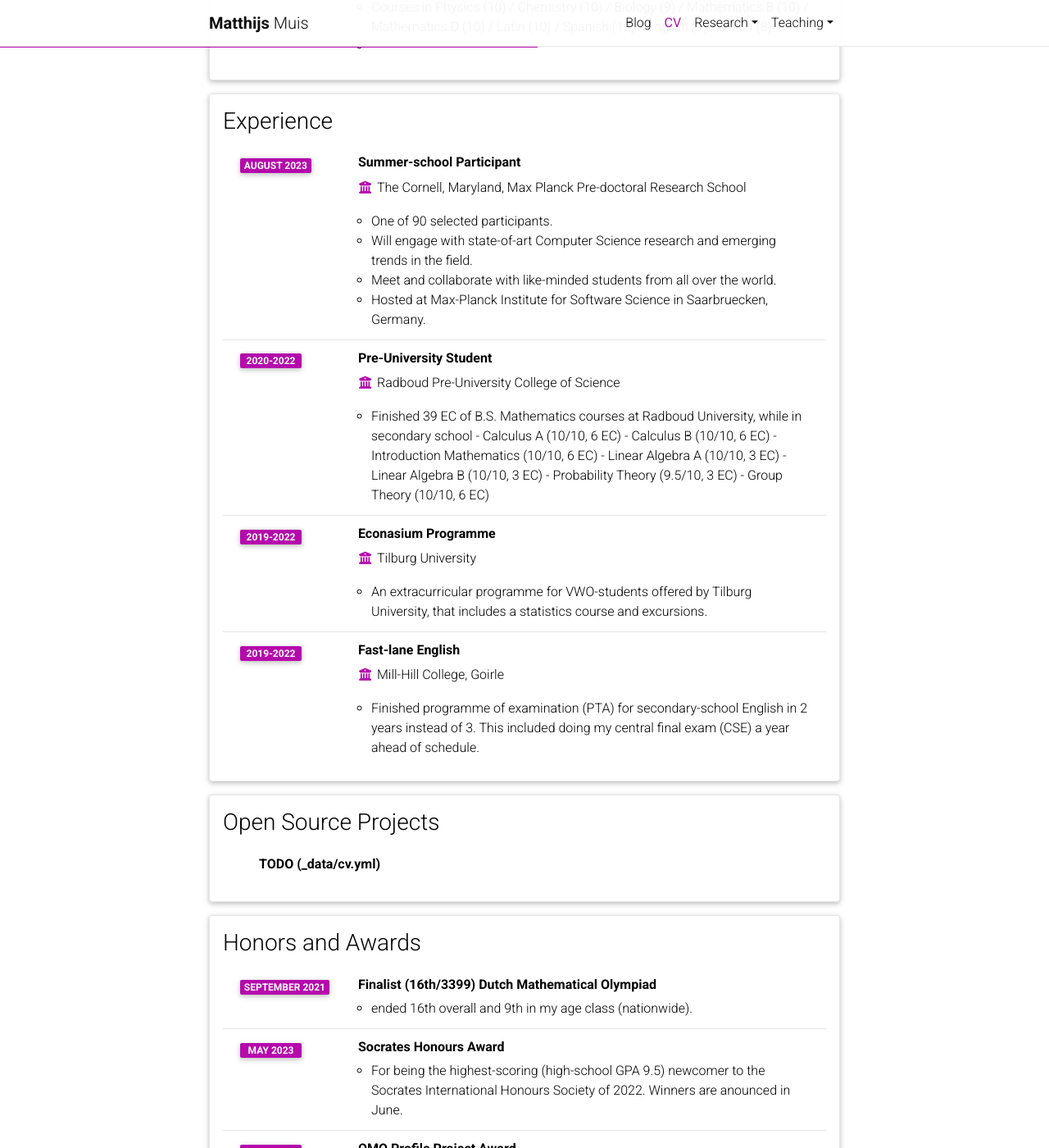
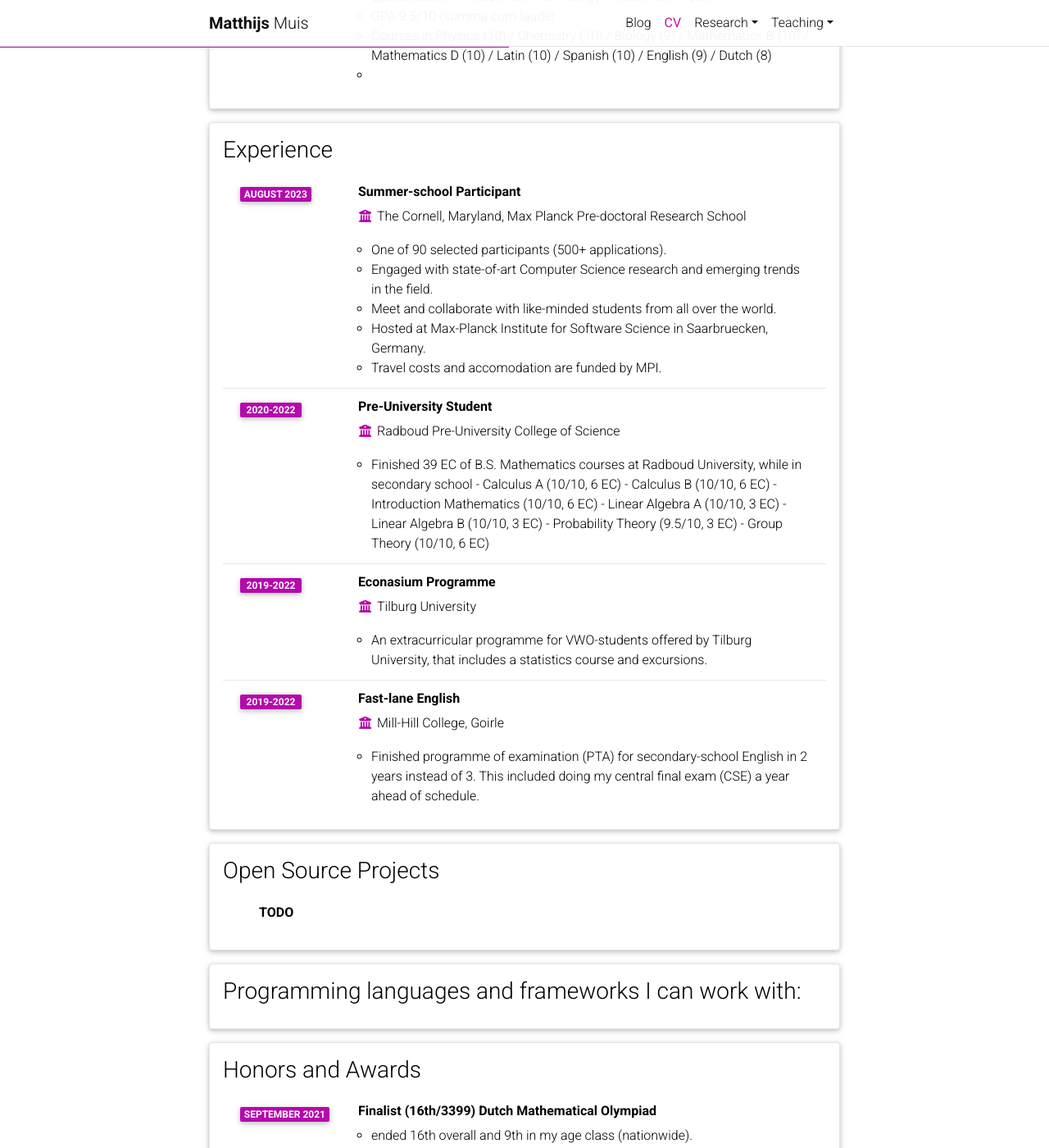
Before and after one commit to MatthijsMu/old-site, a Jekyll site: the page built from _pages/cv.md, in a window 1280 px wide and 1400 px high, scrolled down 1405 px. Shown: the whole window at 82% size. Built offline with Jekyll 4.4.1, drawn with Linux system fonts in a browser that asks for light colours; comment, search, counter and statistics services are not loaded; a style sheet for code colours, icons or effects is not loaded; some of the changed text lies outside the part shown.

Commit message:
more blogging, more bragging

```diff
--- a/_data/cv.yml
+++ b/_data/cv.yml
@@ -48,10 +48,11 @@
       institution: The Cornell, Maryland, Max Planck Pre-doctoral Research School
       year: august 2023
       description:
-        - One of 90 selected participants.
-        - Will engage with state-of-art Computer Science research and emerging trends in the field.
+        - One of 90 selected participants (500+ applications).
+        - Engaged with state-of-art Computer Science research and emerging trends in the field.
         - Meet and collaborate with like-minded students from all over the world.
         - Hosted at Max-Planck Institute for Software Science in Saarbruecken, Germany.
+        - Travel costs and accomodation are funded by MPI.
 
     - title: Pre-University Student
       institution: Radboud Pre-University College of Science
@@ -79,7 +80,10 @@
 - title: Open Source Projects
   type: time_table
   contents:
-    - title: TODO (_data/cv.yml) #TODO
+    - title: TODO
+
+- title: "Programming languages and frameworks I can work with:"
+  description: Git, C++/C, Python, Java, Haskell, MPI, OpenMP, OpenCL, HTML
 
 - title: Honors and Awards
   type: time_table
```
Also changed, not shown: _pages/about.md (+3 -3 lines), _posts_drafts/2023-08-21-em-algorithm.md (added, +40 -0 lines), _posts_drafts/2023-08-21-real-numbers.md (added, +66 -0 lines).
